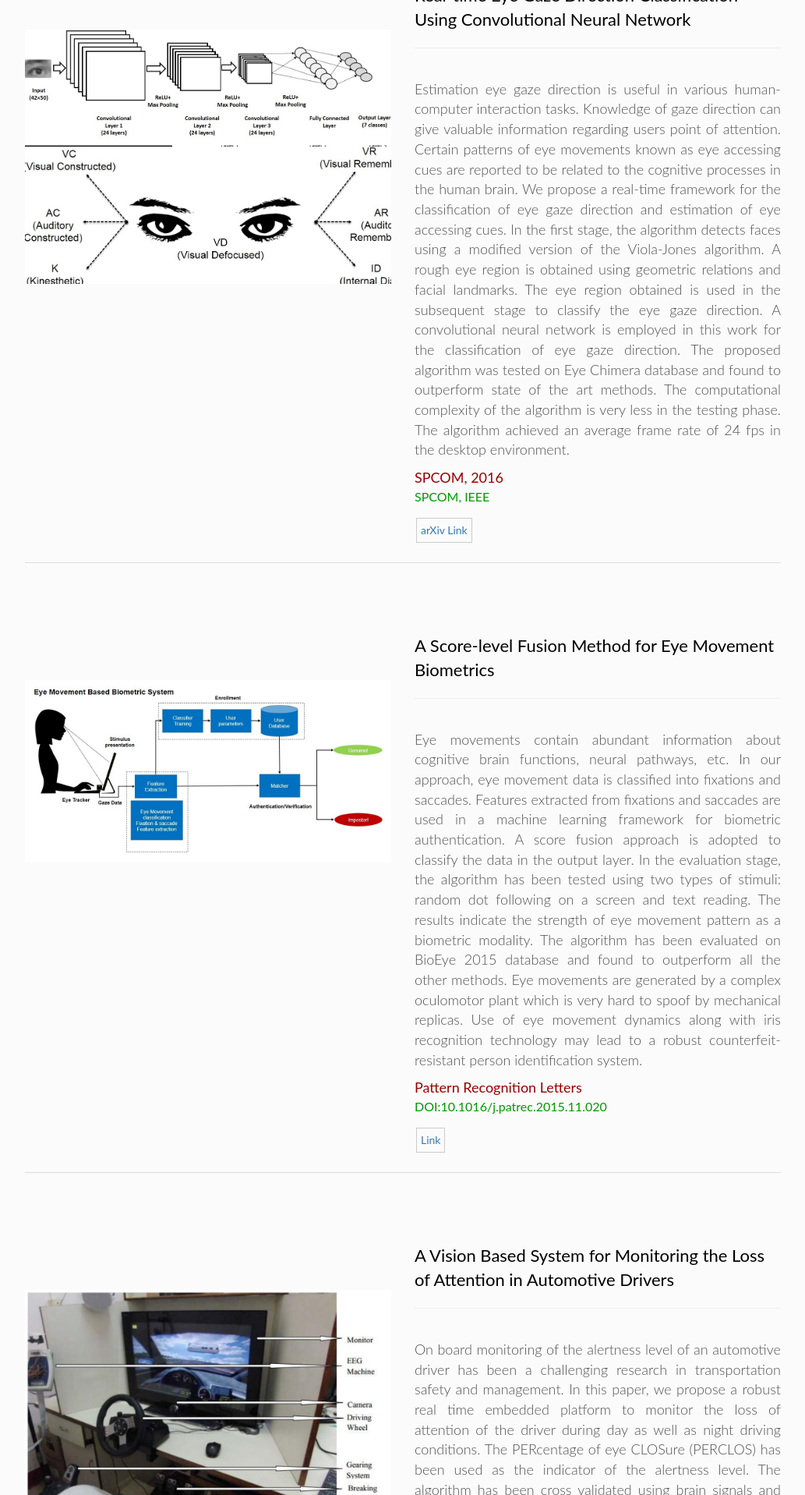
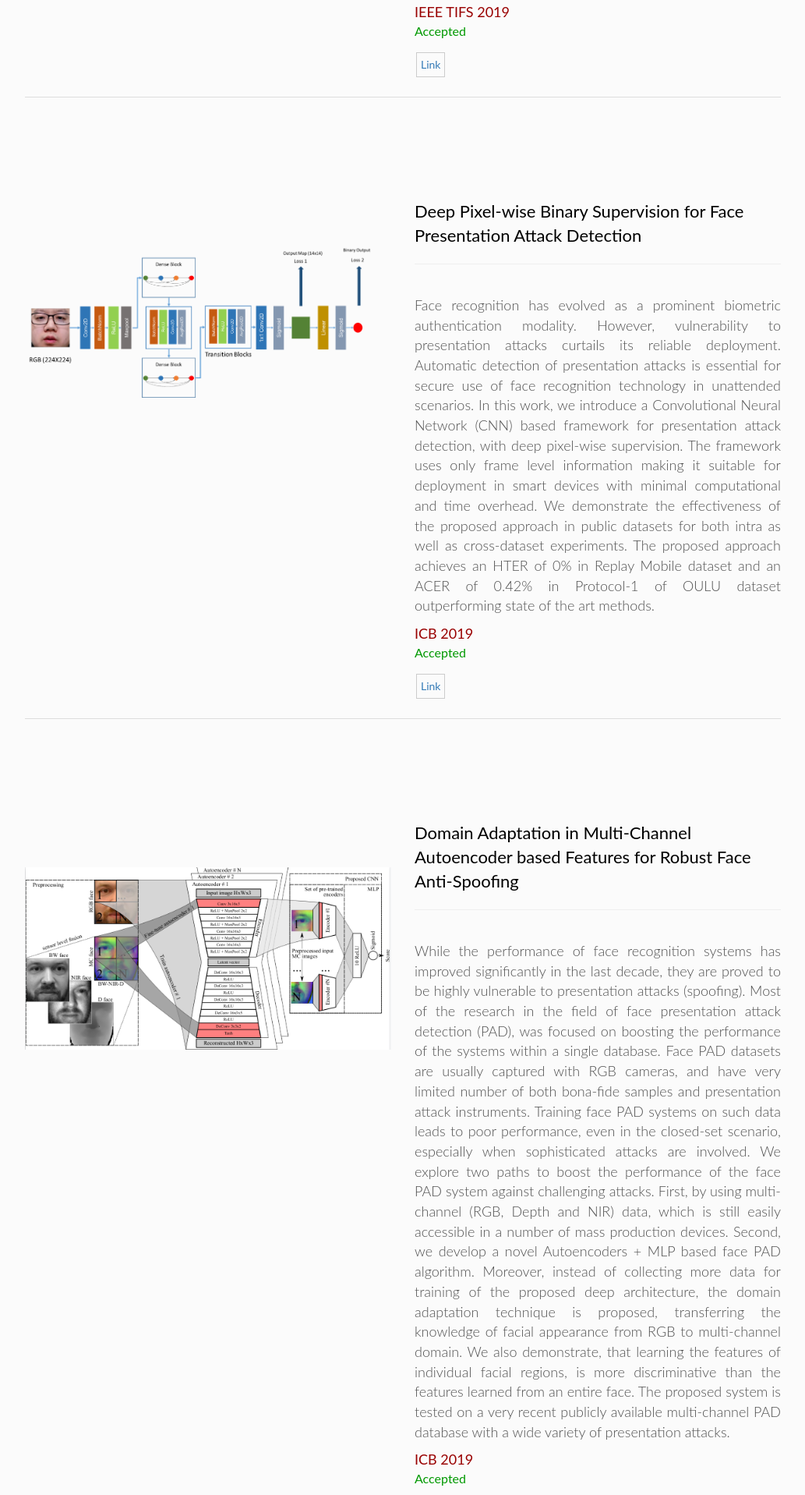
Before and after one commit to anjith2006/anjith2006.github.io, a plain HTML site: page research.html in a window 1280 px wide. Shown: the part 883-2800 px from the top of the page at 78% size, without its empty margins (228-1261 px from the left). Drawn offline with Linux system fonts and the light colour scheme.

Commit message:
Update publications

```diff
--- a/research.html
+++ b/research.html
@@ -90,6 +90,104 @@
 <div class="content-box clearfix">
 
 
+
+    <br><br>
+    <!-- Project One -->
+     <div class="pubwrap">
+  <div class="row">
+    <div class="col-md-6">
+      <div class="pubimg">
+        <br><br><br>
+        <img src="Figures/MCCNN.jpg">
+      </div>
+    </div>
+   <div class="col-md-6">
+    <div class="pub">
+    <div class="pubt"> Biometric Face Presentation Attack Detection with Multi-Channel Convolutional Neural Network</div>
+    <hr><br>
+    <div class="pubd">
+      <p align = "justify"> Face recognition is a mainstream biometric authentication method. However, vulnerability to presentation attacks (a.k.a spoofing) limits its usability in unsupervised applications. Even though there are many methods available for tackling presentation attacks (PA), most of them fail to detect sophisticated attacks such as silicone masks.
+As the quality of presentation attack instruments improves over time, achieving reliable PA detection with visual spectra alone remains very challenging. We argue that analysis in multiple channels might help to address this issue.  In this context, we propose a multi-channel Convolutional Neural Network based approach for presentation attack detection (PAD).
+We also introduce the new Wide Multi-Channel presentation Attack (WMCA) database for face PAD which contains a wide variety of 2D and 3D presentation attacks for both impersonation and obfuscation attacks. Data from different channels such as color, depth, near-infrared and thermal are available to advance the research in face PAD. The proposed method was compared with feature-based approaches and found to outperform the baselines achieving an ACER of 0.3% on the introduced dataset. The database and the software to reproduce the results are made available publicly.</p> </div>
+    <div class="puba"> IEEE TIFS 2019</div>
+    <div class="pubv">Accepted</div>
+    <div class="publ">
+    <ul>
+    <li><a href = "http://publications.idiap.ch/downloads/papers/2019/George_TIFS_2019.pdf">Link</a></li>
+    </ul>
+    </div>
+      </div>
+    </div>
+  </div>
+</div>
+<br><br>
+
+
+
+    <br><br>
+    <!-- Project One -->
+     <div class="pubwrap">
+  <div class="row">
+    <div class="col-md-6">
+      <div class="pubimg">
+        <br><br><br>
+        <img src="Figures/PixBis.png">
+      </div>
+    </div>
+   <div class="col-md-6">
+    <div class="pub">
+    <div class="pubt"> Deep Pixel-wise Binary Supervision for Face Presentation Attack Detection</div>
+    <hr><br>
+    <div class="pubd">
+      <p align = "justify"> Face recognition has evolved as a prominent biometric authentication modality. However, vulnerability to presentation attacks curtails its reliable deployment. Automatic detection of presentation attacks is essential for secure use of face recognition technology in unattended scenarios. In this work, we introduce a Convolutional Neural Network (CNN) based framework for presentation attack detection, with deep pixel-wise supervision. The framework uses only frame level information making it suitable for deployment in smart devices with minimal computational and time overhead. We demonstrate the effectiveness of the proposed approach in public datasets for both intra as well as cross-dataset experiments. The proposed approach achieves an HTER of 0% in Replay Mobile dataset and an ACER of 0.42% in Protocol-1 of OULU dataset outperforming state of the art methods.</p> </div>
+    <div class="puba"> ICB 2019</div>
+    <div class="pubv">Accepted</div>
+    <div class="publ">
+    <ul>
+    <li><a href = "http://publications.idiap.ch/downloads/papers/2019/George_ICB2019.pdf">Link</a></li>
+    </ul>
+    </div>
+      </div>
+    </div>
+  </div>
+</div>
+<br><br>
+
+
+
+
+    <br><br>
+    <!-- Project One -->
+     <div class="pubwrap">
+  <div class="row">
+    <div class="col-md-6">
+      <div class="pubimg">
+        <br><br><br>
+        <img src="Figures/AE_PAD.png">
+      </div>
+    </div>
+   <div class="col-md-6">
+    <div class="pub">
+    <div class="pubt"> Domain Adaptation in Multi-Channel Autoencoder based Features for Robust Face Anti-Spoofing</div>
+    <hr><br>
+    <div class="pubd">
+      <p align = "justify"> While the performance of face recognition systems has improved significantly in the last decade, they are proved to be highly vulnerable to presentation attacks (spoofing). Most of the research in the field of face presentation attack detection (PAD), was focused on boosting the performance of the systems within a single database. Face PAD datasets are usually captured with RGB cameras, and have very limited number of both bona-fide samples and presentation attack instruments. Training face PAD systems on such data leads to poor performance, even in the closed-set scenario, especially when sophisticated attacks are involved.
+   We explore two paths to boost the performance of the face PAD system against challenging attacks. First, by using multi-channel (RGB, Depth and NIR) data, which is still easily accessible in a number of mass production devices. Second, we develop a novel Autoencoders + MLP based face PAD algorithm. Moreover, instead of collecting more data for training of the proposed deep architecture, the domain adaptation technique is proposed, transferring the knowledge of facial appearance from RGB to multi-channel domain. We also demonstrate, that learning the features of individual facial regions, is more discriminative than the features learned from an entire face. The proposed system is tested on a very recent publicly available multi-channel PAD database with a wide variety of presentation attacks.</p> </div>
+    <div class="puba"> ICB 2019</div>
+    <div class="pubv">Accepted</div>
+    <div class="publ">
+    <ul>
+    <li><a href = "http://publications.idiap.ch/downloads/papers/2019/Nikisins_ICB_2019.pdf">Link</a></li>
+    </ul>
+    </div>
+      </div>
+    </div>
+  </div>
+</div>
+<br><br>
+
+
+
     <br><br>
     <!-- Project One -->
      <div class="pubwrap">
@@ -100,7 +198,7 @@
         <img src="Figures/dataseteyes.jpg">
       </div>
     </div>
-    <div class="col-md-6">
+   <div class="col-md-6">
     <div class="pub">
     <div class="pubt"> Fast and Accurate Eye Localization Algorithm for Gaze Tracking in Low Resolution Images</div>
     <hr><br>
@@ -127,6 +225,9 @@ methods. </p> </div>
   </div>
 </div>
 <br><br>
+
+
+
 
         <!-- Project One -->
 
```
Also changed, not shown: Figures/AE_PAD.png (added), Figures/MCCNN.jpg (added), Figures/PixBis.png (added).
